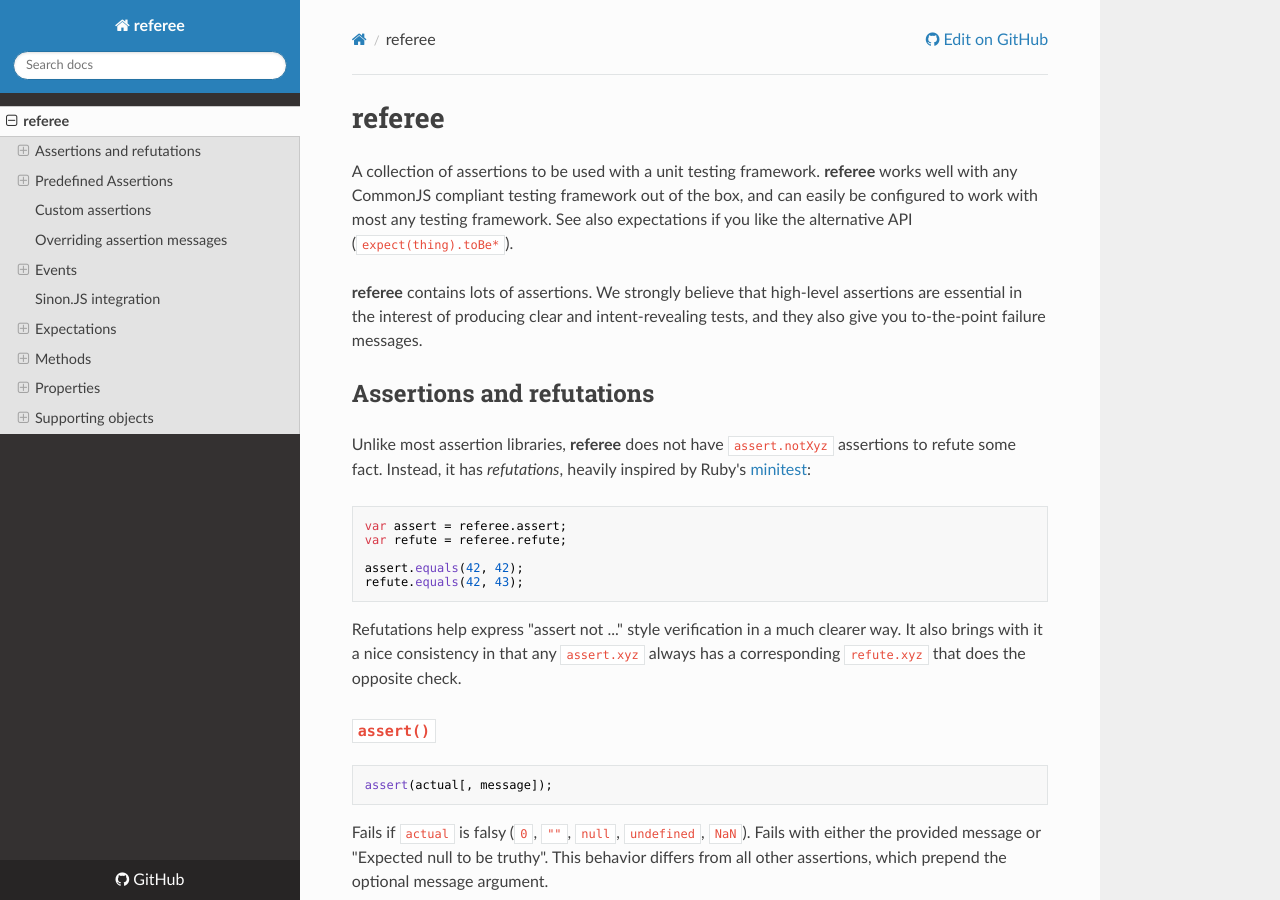
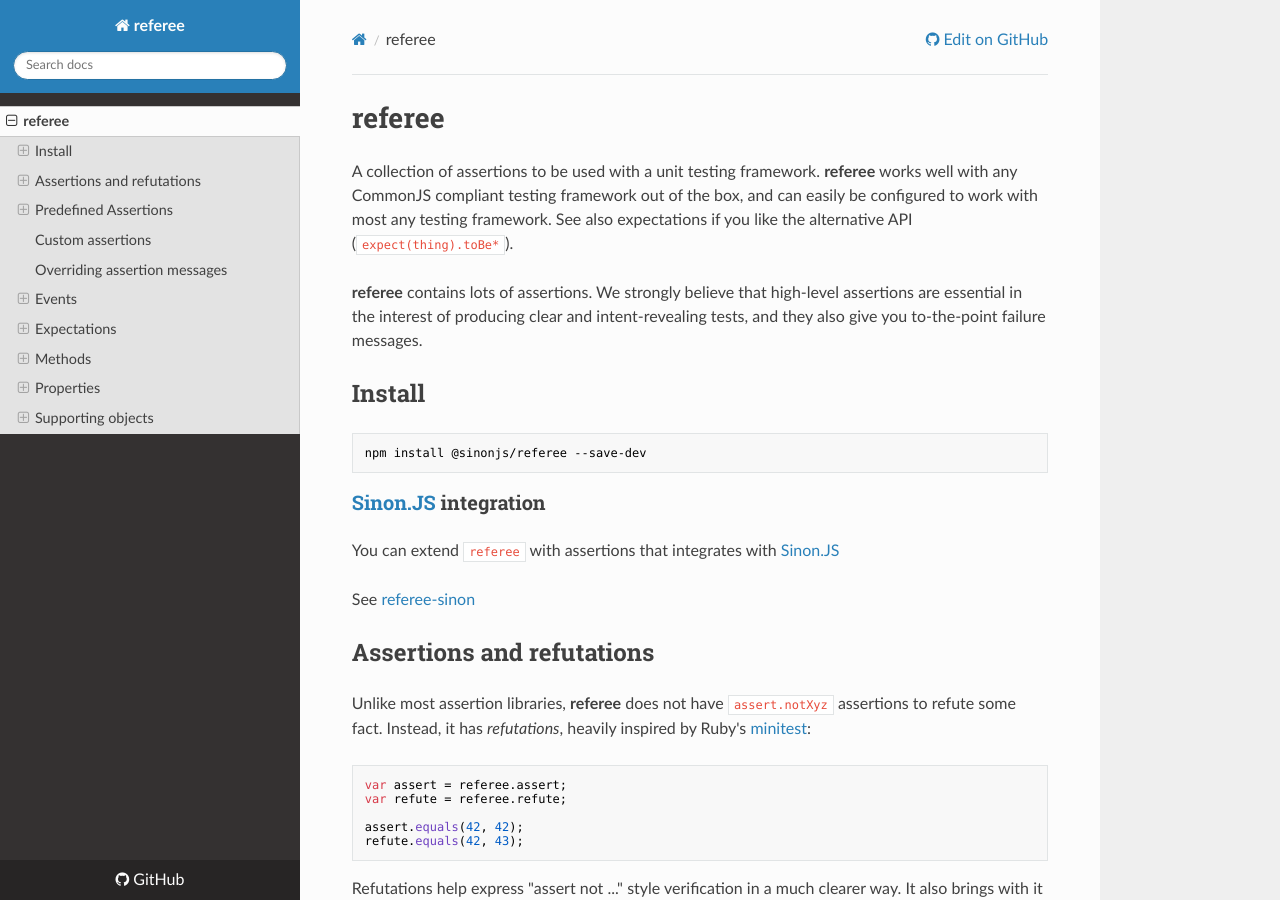
Before and after one commit to sinonjs/referee, an MkDocs documentation site: the page built from docs/index.md, in a window 1280 px wide and 900 px high. Built offline with MkDocs 1.6.1, drawn with Linux system fonts in a browser that asks for light colours; nearby versions of some CDN libraries; some of the changed text lies outside the part shown.

Commit message:
refactor(docs): add install note
Add a block on how to install `referee` via npm as a dev dependency
on top of the docs.  Also move the note about the sinonjs
integration.

````diff
--- a/docs/index.md
+++ b/docs/index.md
@@ -4,6 +4,18 @@
 (`expect(thing).toBe*`).
 
 **referee** contains lots of assertions. We strongly believe that high-level assertions are essential in the interest of producing clear and intent-revealing tests, and they also give you to-the-point failure messages.
+
+## Install
+
+```shell
+npm install @sinonjs/referee --save-dev
+```
+
+### [Sinon.JS](https://sinonjs.org) integration
+
+You can extend `referee` with assertions that integrates with [Sinon.JS](https://sinonjs.org)
+
+See [referee-sinon](https://github.com/sinonjs/referee-sinon)
 
 
 ## Assertions and refutations
````
Also changed, not shown: other parts of docs/index.md (+0 -7 lines).
